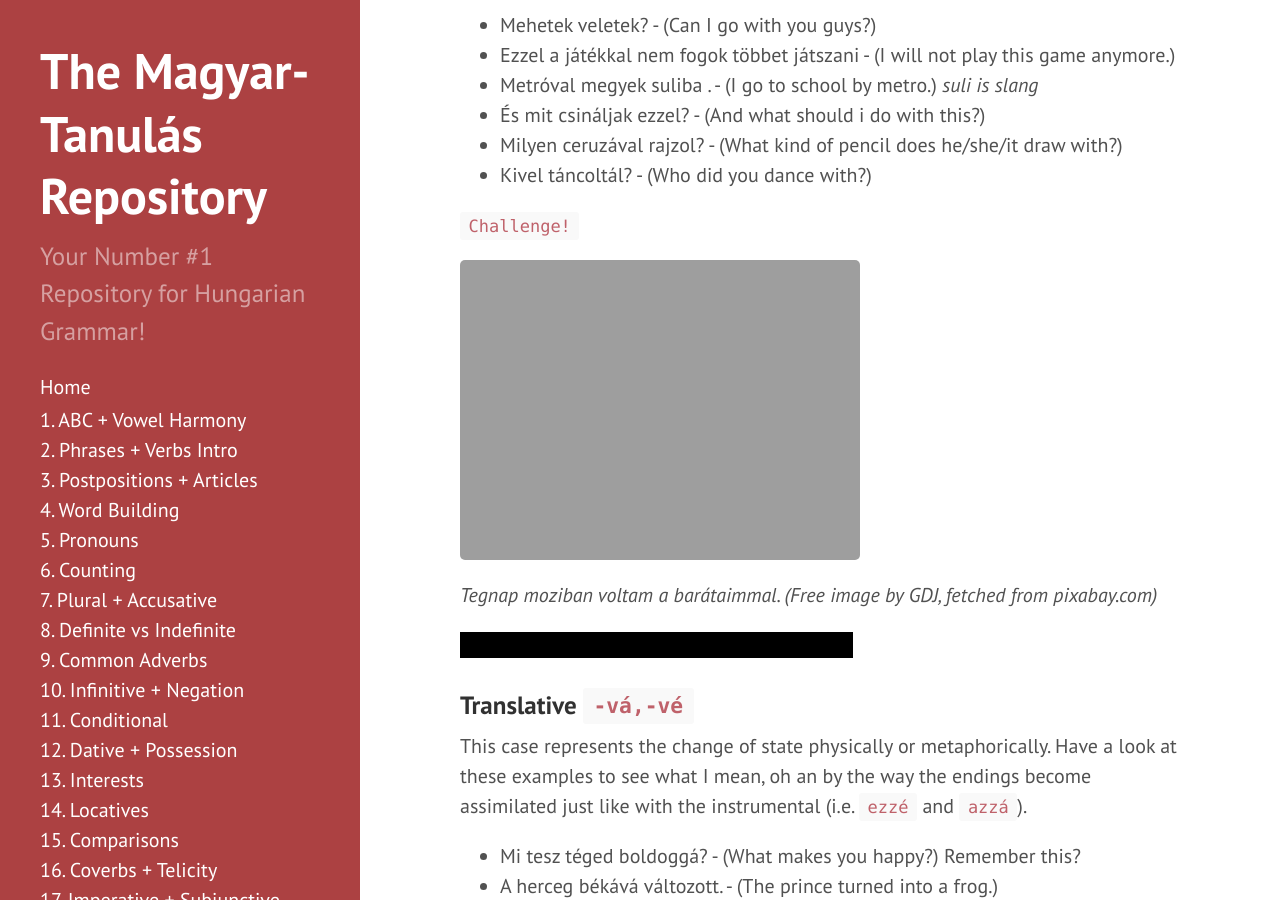
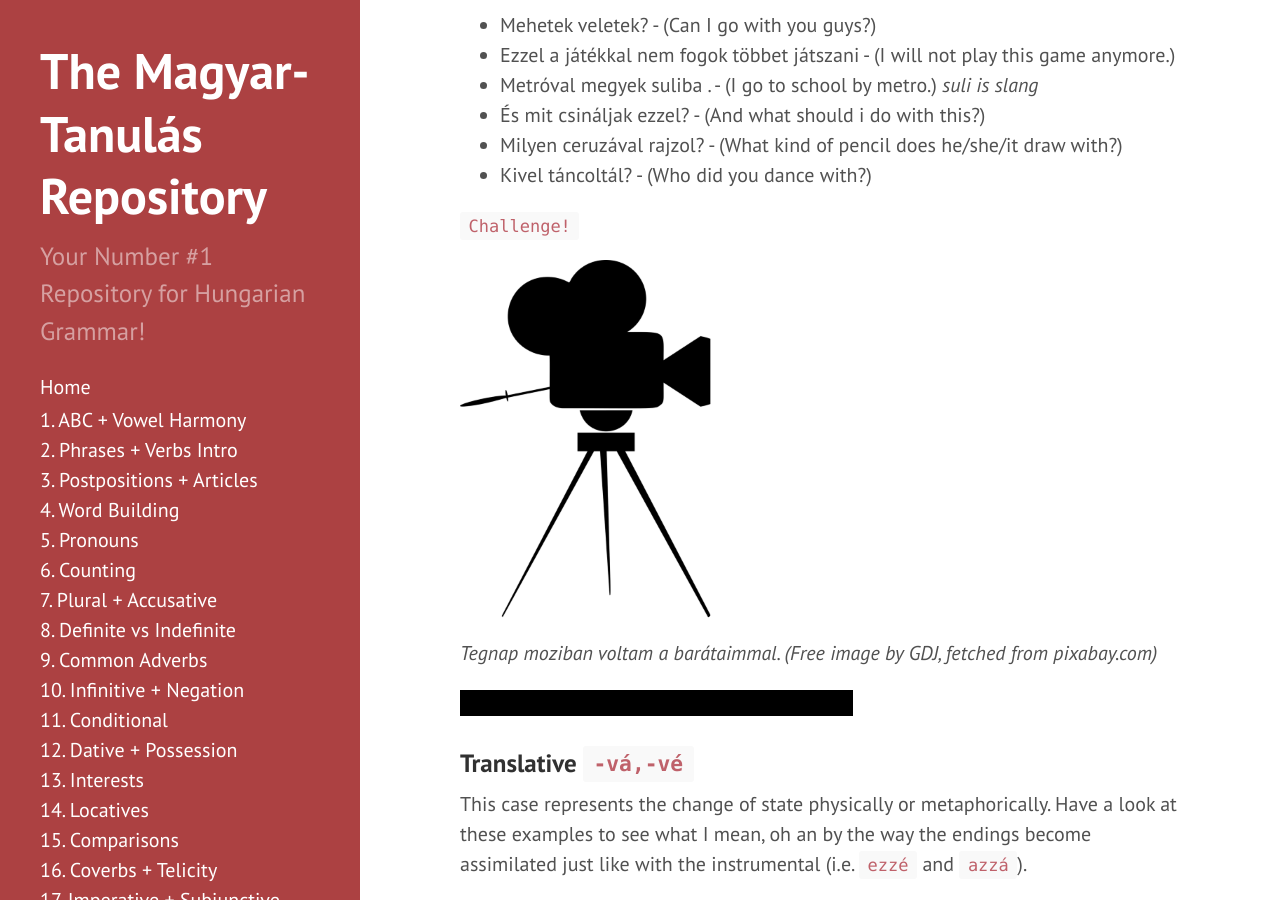
Before and after one commit to Magyartanulas/magyartanulas.github.io, a Jekyll site: the page built from noun_case_summary.md, in a window 1280 px wide and 900 px high, scrolled down 3634 px. Built offline with Jekyll 4.4.1, drawn with Linux system fonts in a browser that asks for light colours; comment, search, counter and statistics services are not loaded.

Commit message:
Update noun_case_summary.md

```diff
--- a/noun_case_summary.md
+++ b/noun_case_summary.md
@@ -118,7 +118,7 @@ When ever you want to use the word *with*, use the instrumental case. In Hungari
 
 `Challenge!`
 
-![kamera](https://magyartanulas.github.io/public/kamera.jpeg)
+![kamera](https://magyartanulas.github.io/public/kamera.png)
 *Tegnap moziban voltam a barátaimmal. (Free image by GDJ, fetched from pixabay.com)*
 
 <span class="spoiler">Yesterday I was at the movies with my friends.</span>
```
